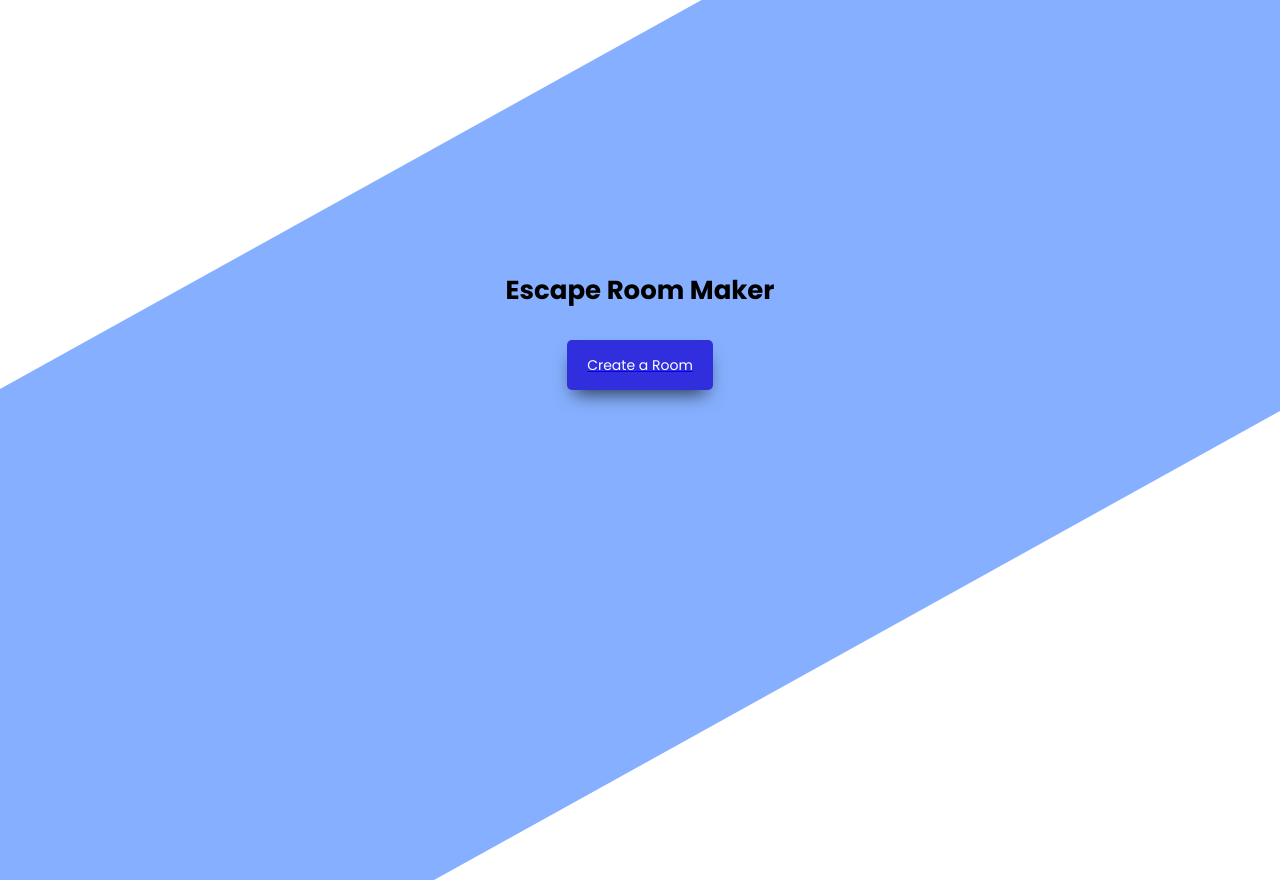
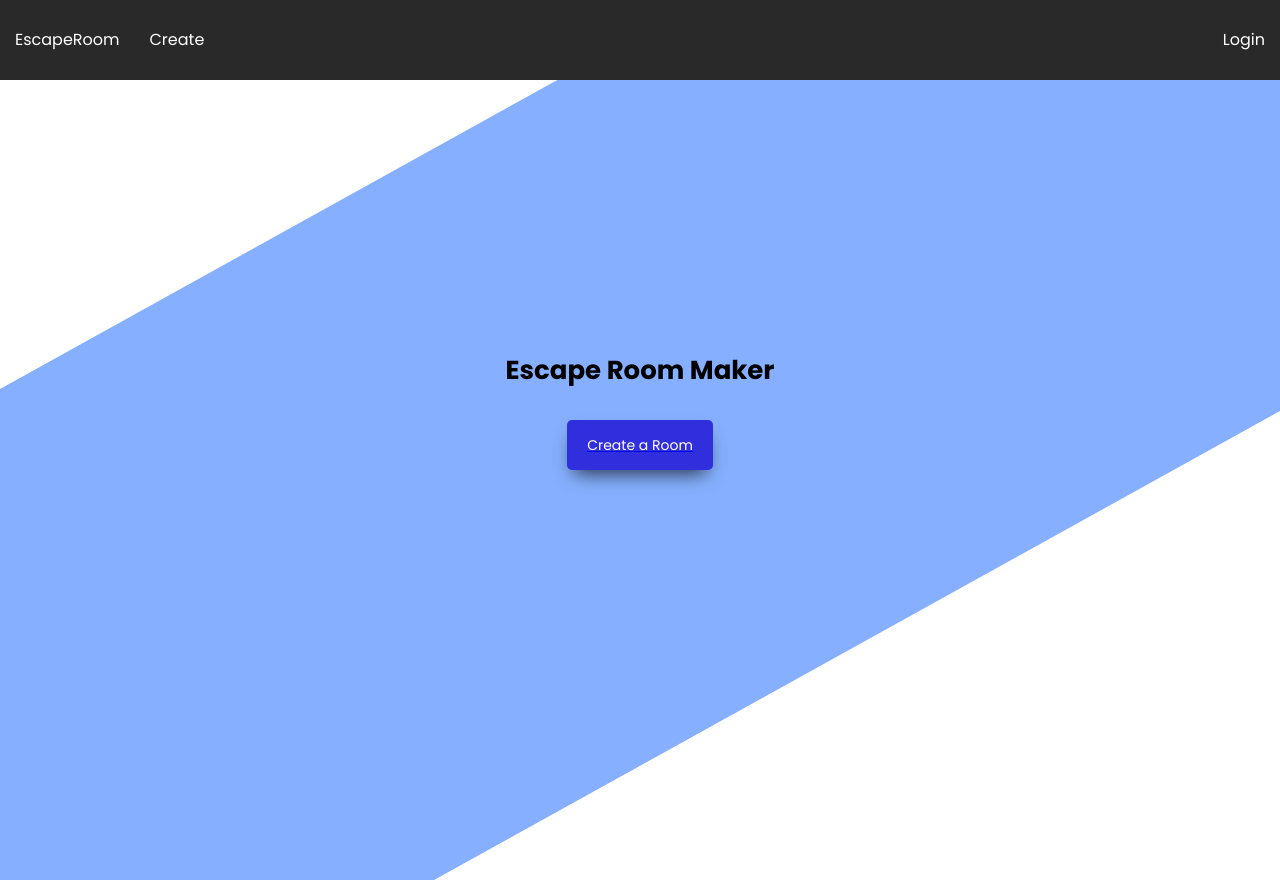
Before and after one commit to JamesAC42/escape-room-maker, a React app in the folder front/: page / in a window 1280 px wide. Before the commit the page ends 800 px from the top, so only its background shows below. Built offline with nearby package versions, Linux system fonts and the light colour scheme; no server answers.

Commit message:
added navbar component

```diff
--- a/front/src/css/NavBar.scss
+++ b/front/src/css/NavBar.scss
@@ -9,17 +9,20 @@ ul {
   list-style-type: none;
   margin: 0;
   padding: 0;
+  height: 100%;
 }
 
 li {
   float: left;
+  display: block;
+  height: 100%;
+  padding: 0 15px;
 }
 
 li a {
   color: $text-light;
-  display: block;
+  line-height: $nav-height;
   text-align: center;
-  padding: 14px 16px;
   text-decoration: none;
 }
 
@@ -27,6 +30,6 @@ li a:hover {
   background-color: gray;
 }
 
-.navbar-right-item {
+.right-link {
   float: right;
 }
--- a/front/src/js/App.js
+++ b/front/src/js/App.js
@@ -16,12 +16,15 @@ import Profile from './components/profile/Profile';
 import Login from './components/login/Login';
 import Logout from './components/Logout';
 import MapInfo from './components/mapinfo/MapInfo';
+import NavBar from './components/NavBar';
 
 function App() {
   return (
     <div>
 
       <SessionHandler/>
+
+      <NavBar/>
 
       <div className="stripe"></div>
       <Switch>
--- a/front/src/js/components/NavBar.js
+++ b/front/src/js/components/NavBar.js
@@ -15,20 +15,20 @@ class NavBarBind extends Component {
       return (
         <div className="outer-navbar">
           <ul>
-            <li><Link to="/">Home</Link></li>
-            <li><Link to="/Profile">Profile</Link></li>
-            <li><Link to="/Create">Create</Link></li>
-            <li class="navbar-right-item"><Link to="/Logout">Logout</Link></li>
+            <li className="flex flex-row"><Link to="/">EscapeRoom</Link></li>
+            <li className="flex flex-row"><Link to="/Profile">Profile</Link></li>
+            <li className="flex flex-row"><Link to="/Create">Create</Link></li>
+            <li className="flex flex-row right-link"><Link to="/Logout">Logout</Link></li>
           </ul>
         </div>
       )
     } else {
       return (
         <div className="outer-navbar">
-          <ul>
-            <li><Link to="/">Home</Link></li>
-            <li><Link to="/Create">Create</Link></li>
-            <li class="navbar-right-item"><Link to="/Login">Login</Link></li>
+          <ul className>
+            <li className="flex flex-row"><Link to="/">EscapeRoom</Link></li>
+            <li className="flex flex-row"><Link to="/Create">Create</Link></li>
+            <li className="flex flex-row right-link"><Link to="/Login">Login</Link></li>
           </ul>
         </div>
       )
```
